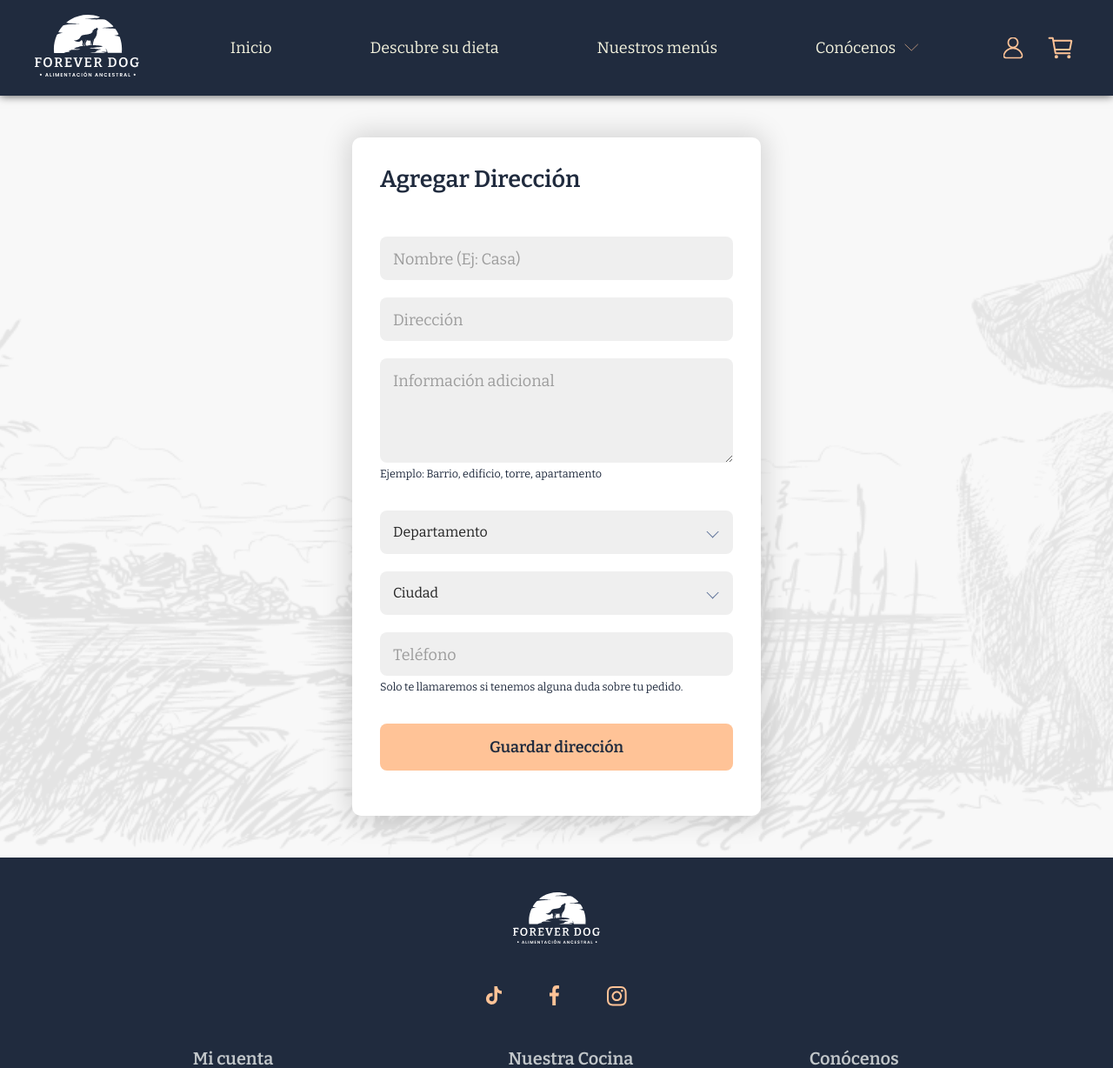
After one commit to andsoler11/tuco-app, a Django app: page /new-address/ in a window 1280 px wide. The commit adds this page. Shown: the top 1228 px of the page at 87% size. Run offline with Django 4.2, Linux system fonts and the light colour scheme; some libraries are stand-ins or nearby versions.

Commit message:
Added new page for add new address

```diff
--- a/apps/dishes/templates/dishes/edit-pet.html
+++ b/apps/dishes/templates/dishes/edit-pet.html
@@ -55,7 +55,7 @@
               </div>
 
               <div class="form_breed_input">
-                <div class="field input breed-input focused">
+                <div class="field input select-search-box focused">
                     <label for="breed" class="form-label">Raza</label>
                     <input list="breed" name="breed" placeholder="Raza" value="{{ puppy.breed }}" disabled>
                 </div>
--- a/apps/dishes/templates/dishes/home.html
+++ b/apps/dishes/templates/dishes/home.html
@@ -58,8 +58,8 @@
                     </div>
 
                     <div class="form_breed_sex_input two-fields">
-                        <div class="field input breed-input">
-                            <select id="breed" name="breed" required>
+                        <div class="field input select-search-box">
+                            <select id="breed" class="search-box" name="breed" required>
                                 <option value="" selected disabled>Raza</option>
                                 {% for breed in breeds %}
                                 <option value="{{ breed.name }}">{{ breed.name }}</option>
@@ -212,7 +212,7 @@
 
                     <input id="input_weight_image" name='body_image' type="hidden" value="{{ puppy.body_image|default:'peso_ideal' }}">
 
-                    <span class="small">Pongamos la báscula a trabajar y descubramos su peso exacto.</span>
+                    <span class="small mt-2">Pongamos la báscula a trabajar y descubramos su peso exacto.</span>
                     <div class="field input">
                         <label for="weight" class="form-label">Peso (en Kilos)</label>
                         <input type="number" id="id_weight" name="weight" required><!--value="{{ form.weight.value|floatformat:0 }}"-->
--- a/apps/users/templates/users/addresses.html
+++ b/apps/users/templates/users/addresses.html
@@ -39,7 +39,7 @@
                 </li>
             </ul>
             <div class="wrapper-button">
-                <a class="add-pet-button" href="#"></a><!--Agregar url-->
+                <a class="add-pet-button" href="/new-address"></a><!--Agregar url-->
             </div>
         </div>
     </section>
--- /dev/null
+++ b/apps/users/templates/users/new-address.html
@@ -0,0 +1,78 @@
+{% extends 'main.html' %}
+{% load static %}
+{% block content %}
+
+<main class="main_container main_container--form">
+    <div class="form_wrapper">
+        <section class="form">
+            <div class="form_header">
+                <h1 class="title-form">Agregar Dirección</h1>
+            </div>
+
+            {% if messages|length > 0 %}
+                <div style="display: flex; justify-content: center;">
+                    {% for message in messages %}
+                        <div class="alert alert--{% if message.tags == 'error' %}error{% elif message.tags == 'success' %}success{% endif %}">
+                            <p class="alert__message">{{ message }}</p>
+                        </div>
+                    {% endfor %}
+                </div>
+            {% endif %}
+
+            <form id="address-form" method="POST" class="disabled-form">
+                {% csrf_token %}
+                <div class="field input">
+                    <label for="name_address" class="form-label">Nombre (Ej: Casa)</label>
+                    <input type="text" id="name_address" name="name_address" value="" required>
+                </div>
+
+                <div class="field input">
+                    <label for="address" class="form-label">Dirección</label>
+                    <input type="text" id="address" name="address" value="" required>
+                </div>
+
+                <div class="field input">
+                    <label for="additional_info" class="form-label">Información adicional</label>
+                    <textarea id="additional_info" name="additional_info" value="" required></textarea>
+                    <span class="small">Ejemplo: Barrio, edificio, torre, apartamento</span>
+                </div>
+
+                <div class="field input select-search-box">
+                    <select id="depto" class="search-box" name="depto" option="Departamento" required>
+                        <option value="" selected disabled>Departamento</option>
+                        <option value="depto1">Depto 1</option>
+                        <option value="depto2">Depto 2</option>
+                    </select>
+                </div>
+
+                <div class="field input select-search-box">
+                    <select id="city" class="search-box" name="city" required>
+                        <option value="" selected disabled>Ciudad</option>
+                        <option value="city1">Ciudad 1</option>
+                        <option value="city2">Ciudad 2</option>
+                    </select>
+                </div>
+
+                <div class="field input">
+                    <label for="user_phone" class="form-label">Teléfono</label>
+                    <input type="tel" id="user_phone" name="user_phone" value="" required>
+                    <span class="small">Solo te llamaremos si tenemos alguna duda sobre tu pedido.</span>
+                </div>
+
+
+                <div class="field button">
+                    <div class="wrapper-edit-button">
+                        <input id="SaveAddressForm" type="submit" value="Guardar dirección">
+                    </div>
+
+                    <div class="wrapper-submit-button hidden">
+                        <div class="link mb-1"><a id="cancel-edit-form">Cancelar</a></div>
+                        <input type="submit" value="Guardar Cambios" class="mt-1">
+                    </div>
+                </div>
+            </form>
+        </section>
+    </div>
+</main>
+
+{% endblock %}
--- a/apps/users/urls.py
+++ b/apps/users/urls.py
@@ -10,6 +10,7 @@ urlpatterns = [
     path('profile/', views.profile, name='profile'),
     path('account/', views.account, name='account'),
     path('my-addresses/', views.myAddresses, name='addresses'),
+    path('new-address/', views.newAddress, name='new-address'),
     path('recover-password/', views.recoverPassword, name='recover-password'),
     path('new-password-token/', views.newPasswordToken, name='new-password-token'),
     path('new-password/', views.newPassword, name='new-password'),
--- a/apps/users/views.py
+++ b/apps/users/views.py
@@ -231,3 +231,7 @@ def custom_404(request, exception):
 def myAddresses(request):
     context = {'page': 'addresses'}
     return render(request, 'users/addresses.html', context)
+
+def newAddress(request):
+    context = {'page': 'new-address'}
+    return render(request, 'users/new-address.html', context)
--- a/static/styles/main.css
+++ b/static/styles/main.css
@@ -40,6 +40,7 @@ body{
     padding-top: var(--header-height-desktop);
 }
 
+.mt-0{margin-top: 0!important;}
 .mt-1{margin-top: 1rem!important;}
 .mt-2{margin-top: 2rem!important;}
 .mt-3{margin-top: 3rem!important;}
@@ -204,6 +205,7 @@ form .name-details .field:last-child {
 #id_special_needs,
 .form form .input select,
 .form form .input .nice-select,
+.form form .input textarea,
 .form-control {
     height: 50px;
     width: 100%;
@@ -228,6 +230,13 @@ form .name-details .field:last-child {
 .form-control {
     padding: 10px 15px 0;
 }
+.form form .input textarea,
+.form-control {
+    padding: 20px 15px;
+}
+.form form .input textarea {
+    height: 120px;
+}
 
 .form form .input select {
     padding: 0 15px;
@@ -250,9 +259,8 @@ form .name-details .field:last-child {
     overflow: hidden;
 }
 
-.form form .input.breed-input .nice-select .nice-select-search-box {
-    width: 300px;
-    max-width: 300px;
+.form form .input.select-search-box .nice-select .nice-select-search-box {
+    width: 100%;
     display: none;
     margin-top: 5px;
     left: 0;
@@ -263,17 +271,24 @@ form .name-details .field:last-child {
     border-radius: 4px 4px 0 0;
     padding: 5px;
 }
-.form form .input.breed-input .nice-select .nice-select-search-box input {
+.form form .two-fields .input.select-search-box .nice-select .nice-select-search-box {
+    width: 300px;
+    max-width: 300px;
+}
+.form form .input.select-search-box .nice-select .nice-select-search-box input {
     width: 100%;
     height: 40px;
     padding: 5px 20px;
 }
 
-.form form .input.breed-input .nice-select.open .nice-select-search-box {
+.form form .input.select-search-box .nice-select.open .nice-select-search-box {
     display: block;
 }
-.form form .input.breed-input .nice-select .list {
+.form form .input.select-search-box .nice-select .list {
+    width: 100%;
     padding-top: 52px;
+}
+.form form .two-fields .input.select-search-box .nice-select .list {
     width: 300px;
     max-width: 300px;
 }
@@ -341,12 +356,15 @@ input[type="number"]::-webkit-inner-spin-button {
 }
 
 .form form .input input:focus,
+.form form .input textarea:focus,
 .form form .input select:focus,
 .form form .input select:focus-visible {
     border: 1px solid var(--black-font);
 }
 .form form .field input.error,
+.form form .field textarea.error,
 .form form .field select.error,
+.form form .input .nice-select:has(+ select.error),
 .form form .field.error input:not(.nice-select-search),
 .form form .field.error .nice-select {
     border: 1px solid #D95F57;
@@ -455,7 +473,7 @@ input[type="number"]::-webkit-inner-spin-button {
     padding: 0;
 }
 
-.main_container--form {
+.main_container--form:not(.not-background) {
     background: url(../images/main_container_background_2.png) center bottom no-repeat;
     background-size: cover;
     background-attachment: fixed;
--- a/static/styles/multistep-form.css
+++ b/static/styles/multistep-form.css
@@ -31,7 +31,7 @@
 
 span.small {
     font-size: .7rem;
-    margin: 30px 0 15px;
+    margin: 5px 0 15px;
     display: block;
     color: var(--black-font);
 }
```
Also changed, not shown: static/js/main.js (+57 -8 lines), static/libs/niceSelect/jquery.nice-select.min.js.
